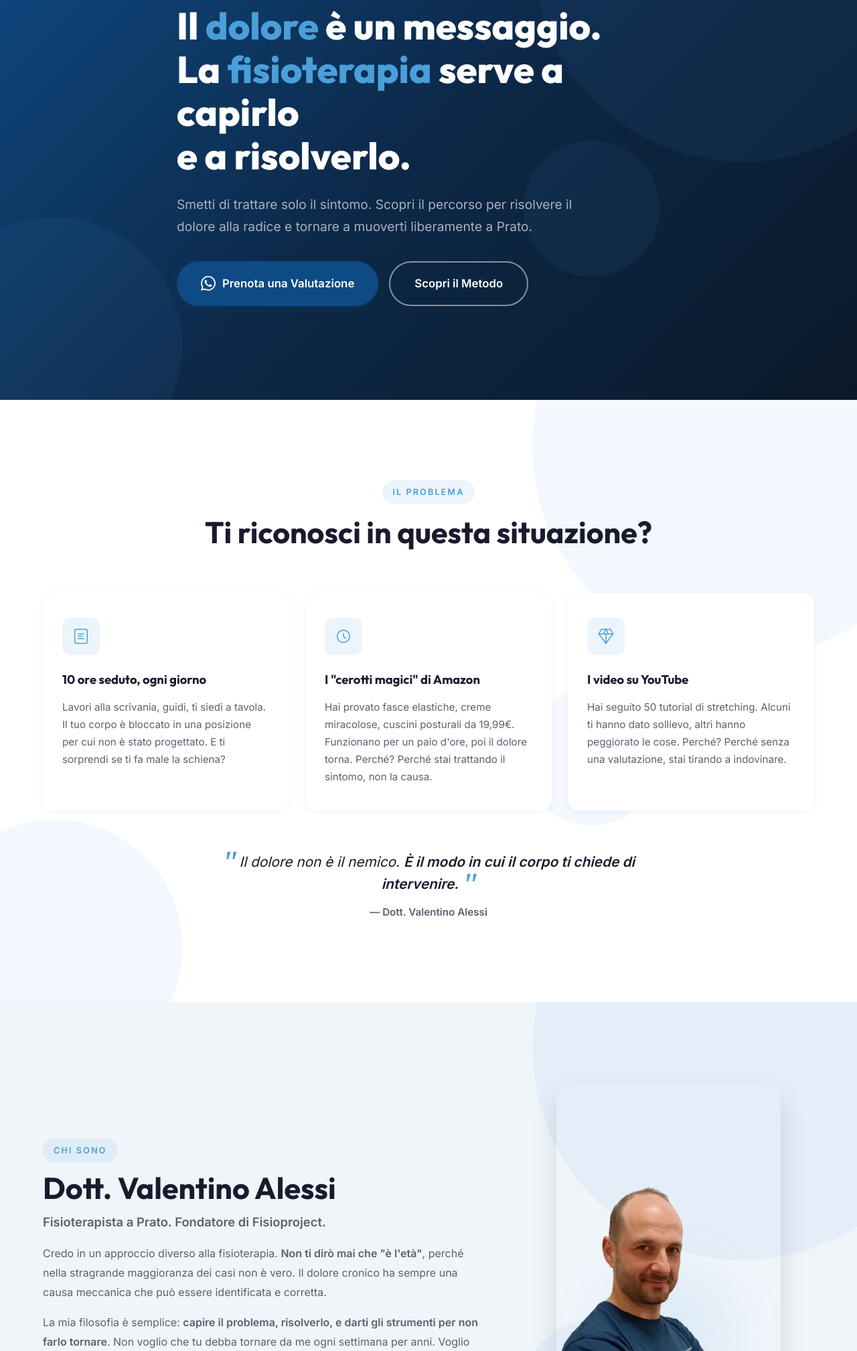
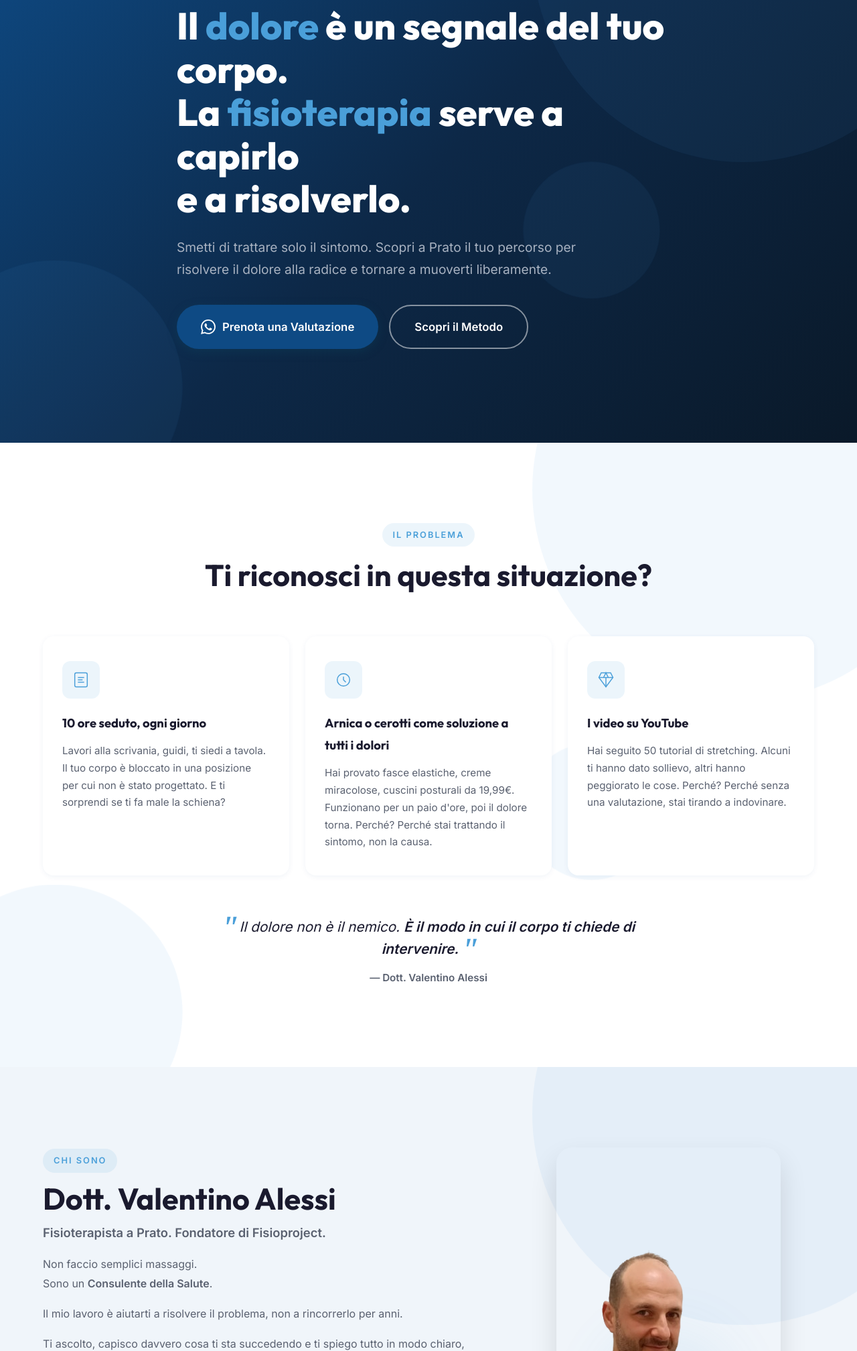
Before and after one commit to patrickdam04-ops/fisioproject, a plain HTML site: page index.html in a window 1280 px wide. Shown: the part 783-2800 px from the top of the page at 67% size. Drawn offline with Linux system fonts and the light colour scheme.

Commit message:
Implement content updates requested by Valentino (Hero, Promblem, Method, About, Team Card)

```diff
--- a/index.html
+++ b/index.html
@@ -103,13 +103,12 @@
                 200+ recensioni a 5 stelle su Google
             </div>
             <h1 class="hero__title animate-on-scroll">
-                Il <span class="hero__title--accent">dolore</span> è un messaggio.<br>
+                Il <span class="hero__title--accent">dolore</span> è un segnale del tuo corpo.<br>
                 La <span class="hero__title--accent">fisioterapia</span> serve a capirlo<br>
                 e a risolverlo.
             </h1>
             <p class="hero__subtitle animate-on-scroll">
-                Smetti di trattare solo il sintomo. Scopri il percorso per risolvere il dolore alla radice e tornare a
-                muoverti liberamente a Prato.
+                Smetti di trattare solo il sintomo. Scopri a Prato il tuo percorso per risolvere il dolore alla radice e tornare a muoverti liberamente.
             </p>
             <div class="hero__cta-group animate-on-scroll">
                 <a href="https://wa.me/393398492657?text=Ciao%2C%20vorrei%20prenotare%20una%20valutazione."
@@ -160,7 +159,7 @@
                             <path d="M24 16v8l6 6" />
                         </svg>
                     </div>
-                    <h3 class="problem__card-title">I "cerotti magici" di Amazon</h3>
+                    <h3 class="problem__card-title">Arnica o cerotti come soluzione a tutti i dolori</h3>
                     <p class="problem__card-text">Hai provato fasce elastiche, creme miracolose, cuscini posturali da
                         19,99€. Funzionano per un paio d'ore, poi il dolore torna. Perché? Perché stai trattando il
                         sintomo, non la causa.</p>
@@ -205,15 +204,12 @@
                     <h2 class="section__title">Dott. Valentino Alessi</h2>
                     <p class="about__lead">Fisioterapista a Prato. Fondatore di Fisioproject.
                     </p>
-                    <p>Credo in un approccio diverso alla fisioterapia. <strong>Non ti dirò mai che "è l'età"</strong>,
-                        perché nella stragrande maggioranza dei casi non è vero. Il dolore cronico ha sempre una causa
-                        meccanica che può essere identificata e corretta.</p>
-                    <p>La mia filosofia è semplice: <strong>capire il problema, risolverlo, e darti gli strumenti per
-                            non farlo tornare</strong>. Non voglio che tu debba tornare da me ogni settimana per anni.
-                        Voglio che tu stia bene e sia indipendente.</p>
-                    <p>Per questo ogni percorso terapeutico si chiude con un programma di esercizi personalizzato che
-                        puoi fare a casa. È la parte meno "sexy" del lavoro, ma è quella che fa la differenza tra un
-                        miglioramento temporaneo e una soluzione definitiva.</p>
+                    <p>Non faccio semplici massaggi.<br>Sono un <strong>Consulente della Salute</strong>.</p>
+                    <p>Il mio lavoro è aiutarti a risolvere il problema, non a rincorrerlo per anni.</p>
+                    <p>Ti ascolto, capisco davvero cosa ti sta succedendo e ti spiego tutto in modo chiaro, senza termini complicati.<br>Poi lavoriamo insieme per farti tornare a muoverti senza paura.</p>
+                    <p>Il mio obiettivo? <strong>Renderti indipendente</strong>.</p>
+                    <p>Perché un percorso efficace non è quello che ti lega a me, ma quello che ti permette di non averne più bisogno.</p>
+                    <p>Lavoro in sinergia con un <strong>team multidisciplinare</strong> composto da medici di famiglia, ortopedici, radiologi, fisiatri e neurochirurghi, con l’obiettivo di offrire a ogni paziente un percorso di cura completo, personalizzato e basato sulla collaborazione tra professionisti.</p>
                     <br><br>
                     <a href="https://wa.me/393398492657?text=Ciao%2C%20vorrei%20saperne%20di%20più."
                         class="btn btn--primary" target="_blank" rel="noopener">
@@ -255,8 +251,7 @@
                 <div class="steps__item animate-on-scroll" style="transition-delay: 100ms;">
                     <div class="steps__number-bg">2</div>
                     <h3 class="steps__title">Trattamento Mirato</h3>
-                    <p class="steps__text"><strong>Terapia manuale + tecnologia avanzata</strong>. Niente protocolli
-                        standard: il trattamento è cucito esattamente su misura per te.</p>
+                    <p class="steps__text"><strong>Terapia manuale + tecnologia avanzata</strong>. No a cicli di 10 sedute ma solo il numero necessario di trattamenti: il percorso fisioterapico è cucito su misura per te.</p>
                 </div>
                 <!-- STEP 3 -->
                 <div class="steps__item animate-on-scroll" style="transition-delay: 200ms;">
```
Also changed, not shown: team.html (+1 -0 lines).
